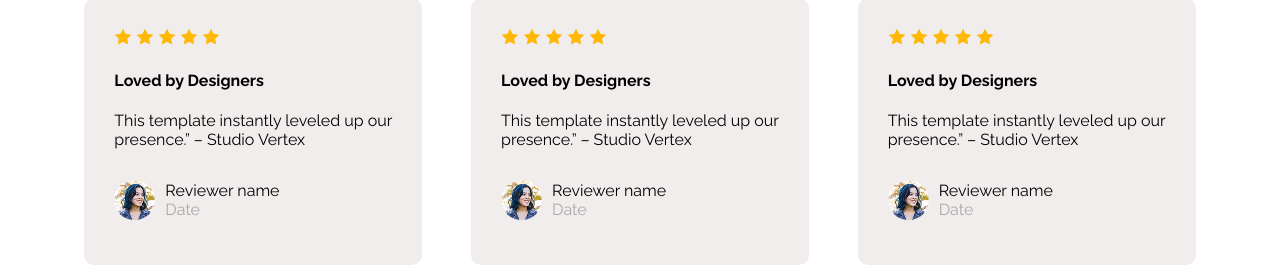
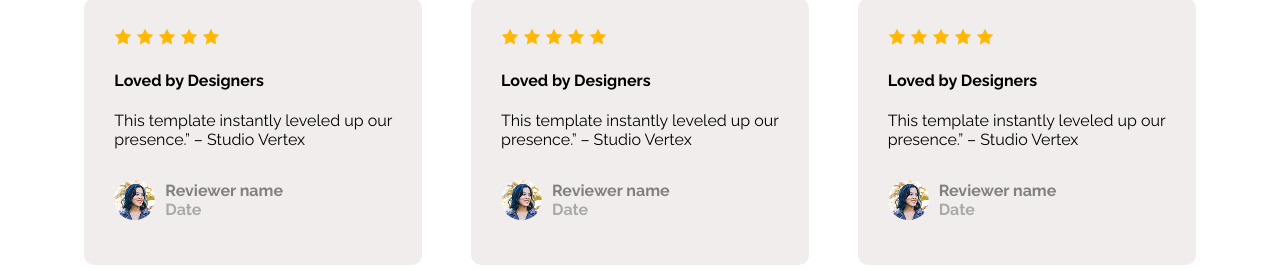
Before and after one commit to rakib911-dev/simple-landing-page, a plain HTML site: page index.html in a window 1280 px wide. Shown: the part 1682-1953 px from the top of the page. Drawn offline with Linux system fonts and the light colour scheme.

Commit message:
changed color

```diff
--- a/index.html
+++ b/index.html
@@ -72,7 +72,7 @@
                         Studio Vertex</p>
                     <div class="flex-container">
                         <img class="pro-img" src="images/avatar.png" alt="">
-                        <p class="raleway-normal">Reviewer name <br> <span class="date">Date</span></p>
+                        <p class="raleway-normal ahsan69">Reviewer name <br> <span class="date">Date</span></p>
                     </div>
                 </div>
                 <div class="review">
@@ -86,7 +86,7 @@
                         Studio Vertex</p>
                     <div class="flex-container">
                         <img class="pro-img" src="images/avatar.png" alt="">
-                        <p class="raleway-normal">Reviewer name <br> <span class="date">Date</span></p>
+                        <p class="raleway-normal ahsan69">Reviewer name <br> <span class="date">Date</span></p>
                     </div>
                 </div>
                 <div class="review">
@@ -100,7 +100,7 @@
                         Studio Vertex</p>
                     <div class="flex-container">
                         <img class="pro-img" src="images/avatar.png" alt="">
-                        <p class="raleway-normal">Reviewer name <br> <span class="date">Date</span></p>
+                        <p class="raleway-normal ahsan69">Reviewer name <br> <span class="date">Date</span></p>
                     </div>
                 </div>
             </div>
--- a/styles/style.css
+++ b/styles/style.css
@@ -204,3 +204,7 @@ footer{
 footer{
     height: 228px;
 }
+.ahsan69{
+    color:gray;
+    font-weight: bold;
+}
```
Also changed, not shown: 2 other files.
